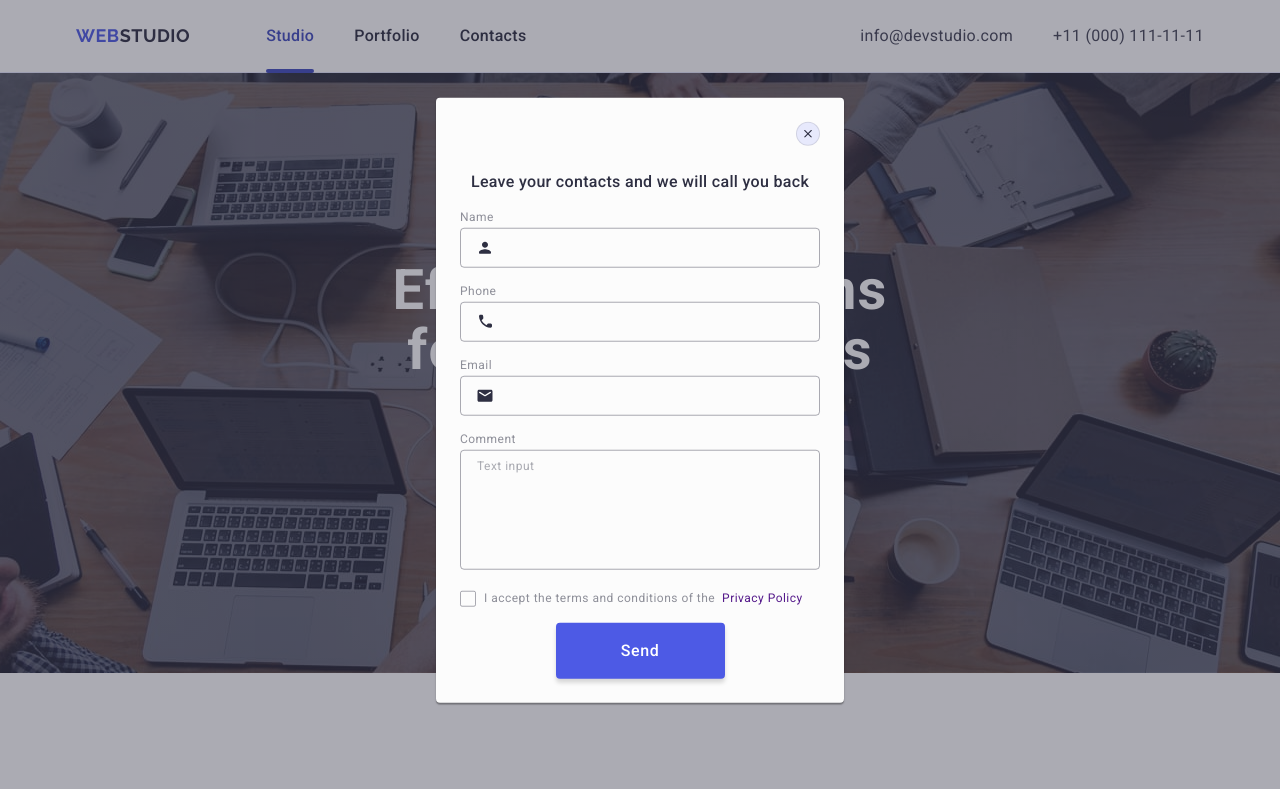
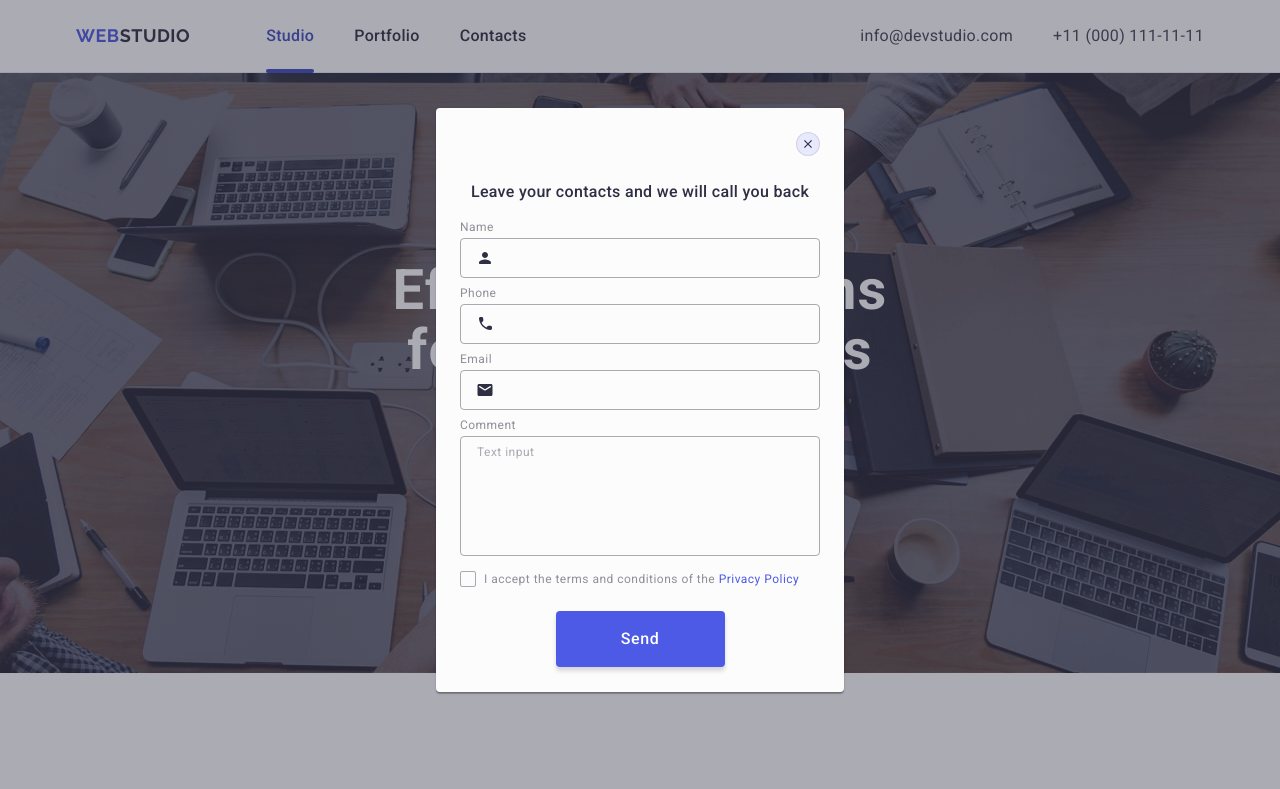
Before and after one commit to Vladyslav-Myrhorodskyi/goit-markup-hw-05, a plain HTML site: page index.html in a window 1280 px wide. Shown: the top 789 px of the page. Drawn offline with nearby package versions, Linux system fonts and the light colour scheme.

Commit message:
fix after autochek

```diff
--- a/css/styles.css
+++ b/css/styles.css
@@ -713,7 +713,7 @@ p {
 }
 
 .modal-field {
-  margin-bottom: 16px;
+  margin-bottom: 8px;
 }
 
 .modal-form-icon {
@@ -755,8 +755,12 @@ p {
   color: rgba(46, 47, 66, 0.4);
 }
 
+.privacy-link {
+  color: #4d5ae5;
+}
+
 .modal-div-check {
-  margin-bottom: 16px;
+  margin-bottom: 24px;
 }
 
 .check-label {
@@ -765,9 +769,6 @@ p {
   line-height: 1.17;
   letter-spacing: 0.04em;
   color: #8e8f99;
-
-  display: flex;
-  justify-content: flex-start;
 }
 
 .chek-custom {
--- a/index.html
+++ b/index.html
@@ -557,8 +557,8 @@
               ><span class="chek-custom"
                 ><svg class="modal-check-icon" width="10" height="8">
                   <use href="./images/icons.svg#icon-vector"></use></svg></span
-              >I accept the terms and conditions of the &nbsp
-              <a href="">Privacy Policy</a></label
+              >I accept the terms and conditions of the
+              <a href="" class="privacy-link">Privacy Policy</a></label
             >
           </div>
           <button type="submit" class="hero-button">Send</button>
```
